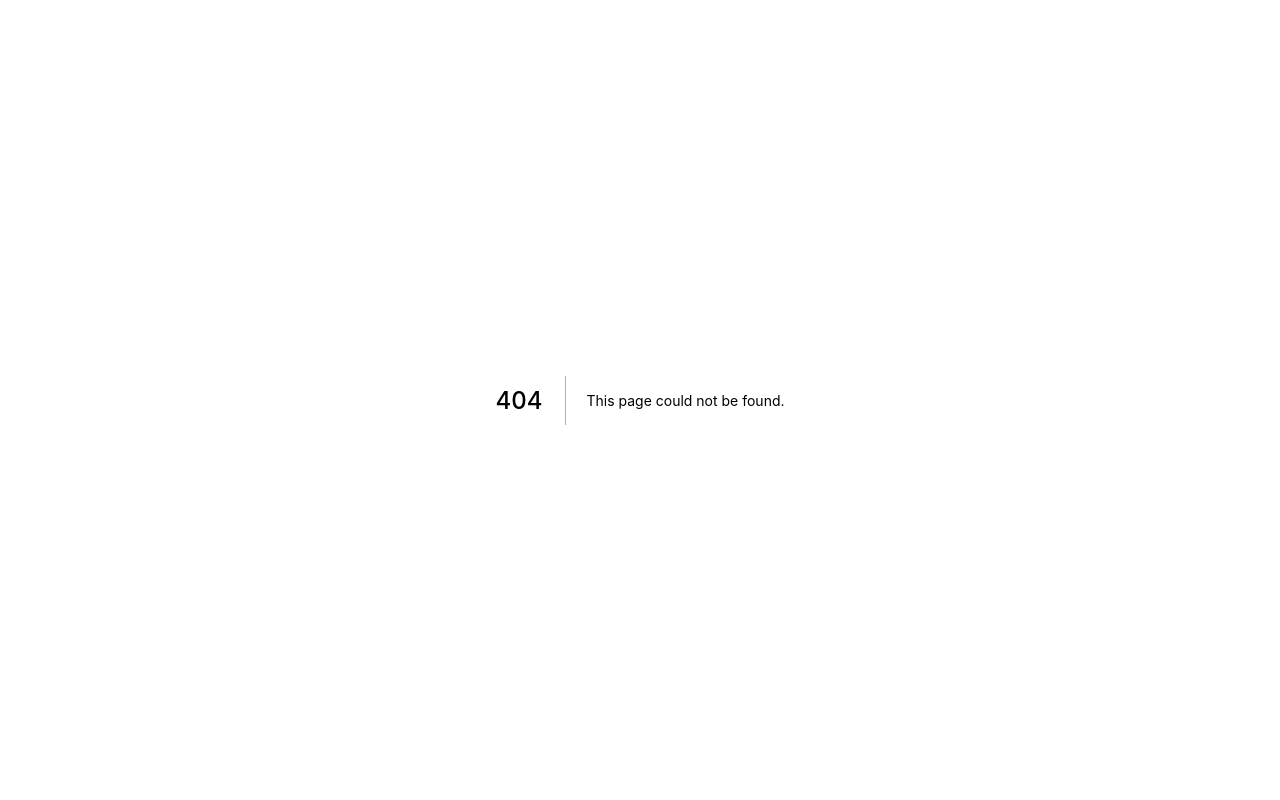
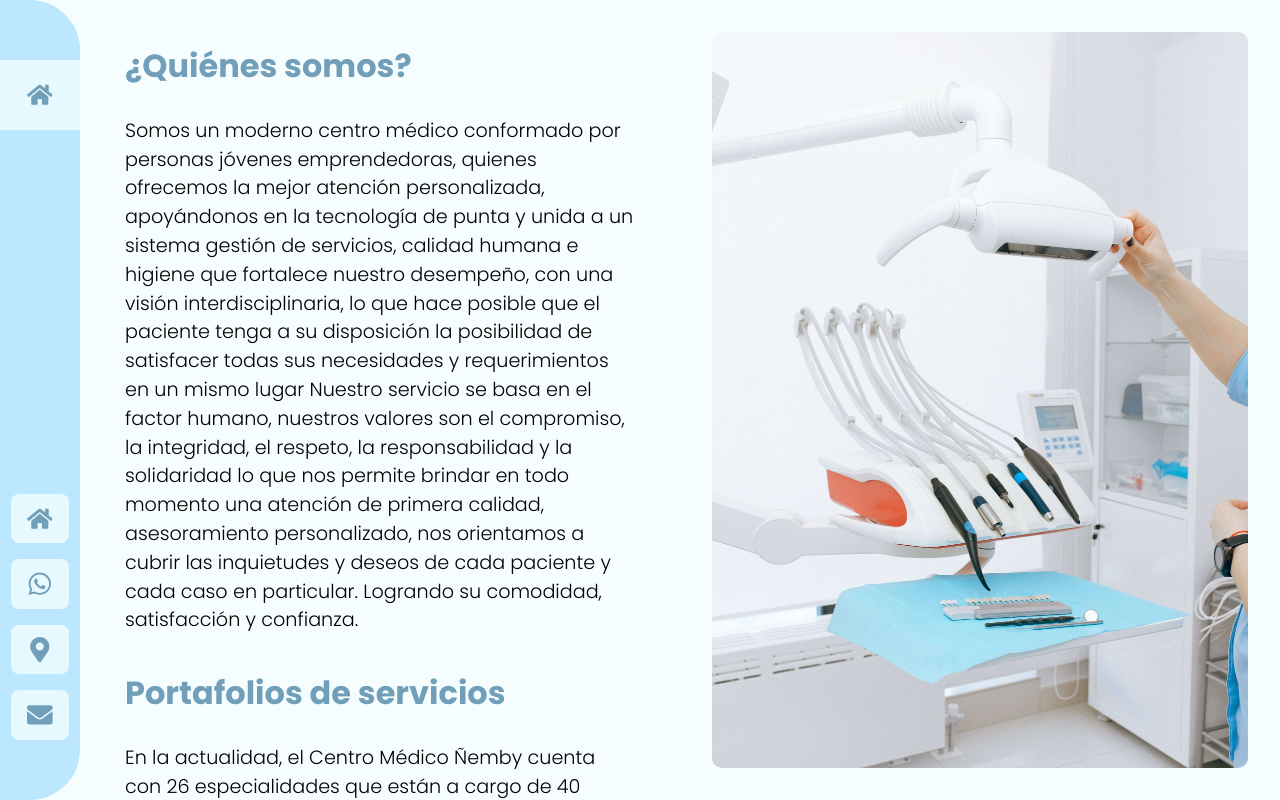
Before and after one commit to fervillalbag/cmnemby, a Next.js app: page /nosotros in a window 1280 px wide. Before the commit this address had no page. Built offline with nearby package versions, Linux system fonts and the light colour scheme.

Commit message:
feat: finish nosotros view page

```diff
--- a/src/layout/Header/index.tsx
+++ b/src/layout/Header/index.tsx
@@ -31,7 +31,7 @@ export const Header: React.FC = () => {
             promoviendo la salud y mejorando la calidad de vida de los usuarios.
           </p>
 
-          <Link href="/">
+          <Link href="/nosotros">
             <a className="header-main__link">Acerca de nosotros</a>
           </Link>
         </div>
--- a/src/layout/Navbar/index.tsx
+++ b/src/layout/Navbar/index.tsx
@@ -3,8 +3,11 @@ import Link from 'next/link'
 
 import { FaEnvelope, FaHome, FaMapMarkerAlt, FaWhatsapp } from 'react-icons/fa'
 import { Container } from './styles'
+import { useRouter } from 'next/dist/client/router'
 
 export const Navbar: React.FC = () => {
+  const router = useRouter()
+
   return (
     <Container>
       <div className="navbar">
@@ -16,17 +19,32 @@ export const Navbar: React.FC = () => {
           </Link>
         </div>
         <div className="navbar-bottom">
-          <Link href="/">
-            <a className="navbar-social">
+          {router.pathname === '/nosotros' && (
+            <Link href="/">
+              <a className="navbar-social">
+                <FaHome />
+              </a>
+            </Link>
+          )}
+          <Link href="https://wa.me/+595981323480">
+            <a
+              className="navbar-social"
+              target="_blank"
+              rel="nofollow noopener noreferrer"
+            >
               <FaWhatsapp />
             </a>
           </Link>
-          <Link href="/">
-            <a className="navbar-social">
+          <Link href="https://www.google.com/maps?ll=-25.385587,-57.548652&z=15&t=m&hl=es-ES&gl=US&mapclient=embed&cid=5258573292780511304">
+            <a
+              className="navbar-social"
+              target="_blank"
+              rel="nofollow noopener noreferrer"
+            >
               <FaMapMarkerAlt />
             </a>
           </Link>
-          <Link href="/">
+          <Link href="mailto:centromediconemby@gmail.com">
             <a className="navbar-social">
               <FaEnvelope />
             </a>
--- a/src/layout/Navbar/styles.tsx
+++ b/src/layout/Navbar/styles.tsx
@@ -13,7 +13,7 @@ export const Container = styled.div`
 
   @media (max-width: 768px) {
     width: 0;
-    overflow: hidden;
+    /* overflow: hidden; */
   }
 
   .navbar {
@@ -39,6 +39,13 @@ export const Container = styled.div`
       display: flex;
       flex-direction: column;
       align-items: center;
+
+      @media (max-width: 768px) {
+        position: fixed;
+        right: 1rem;
+        bottom: 2rem;
+        z-index: 100;
+      }
     }
 
     &-social {
--- /dev/null
+++ b/src/layout/index.tsx
@@ -0,0 +1,24 @@
+import React from 'react'
+import Head from 'next/head'
+
+import { Navbar } from './Navbar'
+import { Container } from './styles'
+
+const Layout: React.FC = ({ children }) => {
+  return (
+    <>
+      <Container>
+        <Head>
+          <title>Centro Médico de Ñemby</title>
+        </Head>
+
+        <main className="main">
+          <Navbar />
+          {children}
+        </main>
+      </Container>
+    </>
+  )
+}
+
+export default Layout
--- /dev/null
+++ b/src/layout/styles.tsx
@@ -0,0 +1,18 @@
+import styled from 'styled-components'
+
+export const Container = styled.div`
+  .main {
+    display: grid;
+    grid-template-columns: 80px repeat(2, 1fr);
+    height: 100vh;
+
+    @media (max-width: 992px) {
+      grid-template-columns: 80px 1fr;
+      height: 100%;
+    }
+
+    @media (max-width: 768px) {
+      grid-template-columns: 0px 1fr;
+    }
+  }
+`
--- /dev/null
+++ b/src/modules/Nosotros/index.tsx
@@ -0,0 +1,77 @@
+import React from 'react'
+import Layout from '../../layout'
+import { Container } from './styles'
+
+const Nosotros: React.FC = () => {
+  return (
+    <Container>
+      <Layout>
+        <div className="about-left">
+          <h3 className="about-left__title">¿Quiénes somos?</h3>
+          <p className="about-left__description">
+            Somos un moderno centro médico conformado por personas jóvenes
+            emprendedoras, quienes ofrecemos la mejor atención personalizada,
+            apoyándonos en la tecnología de punta y unida a un sistema gestión
+            de servicios, calidad humana e higiene que fortalece nuestro
+            desempeño, con una visión interdisciplinaria, lo que hace posible
+            que el paciente tenga a su disposición la posibilidad de satisfacer
+            todas sus necesidades y requerimientos en un mismo lugar Nuestro
+            servicio se basa en el factor humano, nuestros valores son el
+            compromiso, la integridad, el respeto, la responsabilidad y la
+            solidaridad lo que nos permite brindar en todo momento una atención
+            de primera calidad, asesoramiento personalizado, nos orientamos a
+            cubrir las inquietudes y deseos de cada paciente y cada caso en
+            particular. Logrando su comodidad, satisfacción y confianza.
+          </p>
+
+          <h3 className="about-left__title">Portafolios de servicios</h3>
+
+          <p className="about-left__description">
+            En la actualidad, el Centro Médico Ñemby cuenta con 26
+            especialidades que están a cargo de 40 profesionales habilitados
+            quienes cuentan con sus respectivos registros al día, una amplia
+            formación y vasta experiencia en los más grandes hospitales de
+            referencias del país. De esta forma logramos que el paciente pueda
+            satisfacer todas sus necesidades en un mismo sitio. Tenemos a
+            disposición servicios de Consultorios Internos General Adultos,
+            Medicina Familiar, Pediatría, Ginecología, Obstetricia,
+            Planificación Familiar, Traumatología, Otorrinolaringología,
+            Gastroenterología, Dermatología, Endocrinología, Flebologia,
+            Neurología, Urología, Fisioterapia, Nutrición, Fonoaudiología,
+            Psicología Clínica Adultos, Psicología Infantil, Neumología,
+            Oncología, Psiquiatría, Geriatría, Reumatología, Laboratorio,
+            Clínico, Odontología General, Ecografías Obstétricas,
+            Electrocardiogramas, PAP, Colposcopia, Ecografía Renal. Cabe
+            mencionar que está en proceso de construcción el Área de Imagen, así
+            como también Urgencias. Tenemos previsto la inauguración de esas
+            áreas en el mes de Abril/mayo del corriente.
+          </p>
+
+          <p className="about-left__description">
+            El centro médico cuenta con su propia estructura edilicia
+            estratégicamente ubicado, con una amplia sala de espera y espacio
+            pensado para nuestros niños, tenemos disponibles 8 consultorios
+            totalmente equipados amoblados y climatizados.
+          </p>
+
+          <p className="about-left__description">
+            Laboratorio de análisis clínicos automatizados con tecnología de
+            punta.
+          </p>
+
+          <p className="about-left__description">
+            En la sección de imágenes contaremos con tomografía computarizada,
+            mamografía, ortopantomografia y radiología.
+          </p>
+        </div>
+        <div className="about-right">
+          <div className="about-right__media">
+            <img src="/nosotros.jpg" alt="" className="about-right__image" />
+          </div>
+        </div>
+      </Layout>
+    </Container>
+  )
+}
+
+export default Nosotros
--- /dev/null
+++ b/src/modules/Nosotros/styles.tsx
@@ -0,0 +1,72 @@
+import styled from 'styled-components'
+
+export const Container = styled.div`
+  .about {
+    &-left {
+      padding-top: 3rem;
+      width: 85%;
+      margin: 0 auto;
+      overflow-y: auto;
+      padding-bottom: 3rem;
+
+      @media (max-width: 992px) {
+        padding-bottom: 0;
+      }
+
+      &::-webkit-scrollbar {
+        width: 0;
+      }
+
+      &::-webkit-scrollbar-track {
+        background: #f1f1f1;
+      }
+
+      &::-webkit-scrollbar-thumb {
+        background: #888;
+      }
+
+      &::-webkit-scrollbar-thumb:hover {
+        background: #555;
+      }
+
+      &__title {
+        margin-bottom: 2rem;
+        font-size: 2rem;
+        color: ${props => props.theme.colors.primary};
+
+        &:last-of-type {
+          margin-top: 2.5rem;
+        }
+      }
+
+      &__description {
+        font-size: 1.2rem;
+        line-height: 1.5;
+        margin-bottom: 2rem;
+
+        @media (max-width: 992px) {
+          font-size: 1rem;
+        }
+      }
+    }
+
+    &-right {
+      padding: 2rem;
+
+      @media (max-width: 992px) {
+        grid-column: 2 / 3;
+      }
+
+      &__image {
+        width: 100%;
+        height: calc(100vh - 4rem);
+        border-radius: 10px;
+        vertical-align: top;
+
+        @media (max-width: 992px) {
+          height: 100%;
+        }
+      }
+    }
+  }
+`
--- /dev/null
+++ b/src/pages/nosotros.tsx
@@ -0,0 +1 @@
+export { default } from '../modules/Nosotros'
```
Also changed, not shown: src/modules/Home/index.tsx (+6 -15 lines), tsconfig.json (+3 -13 lines), public/logo.jpeg (added), public/nosotros.jpg (added).
